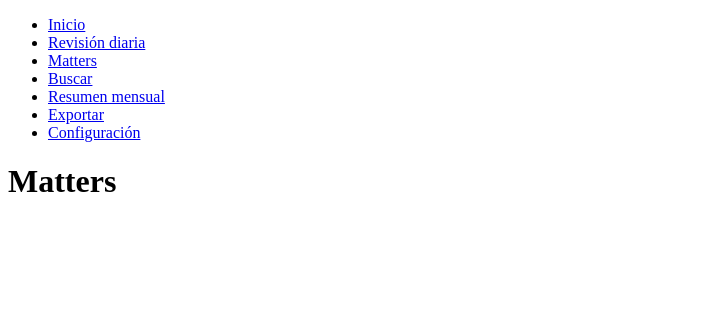
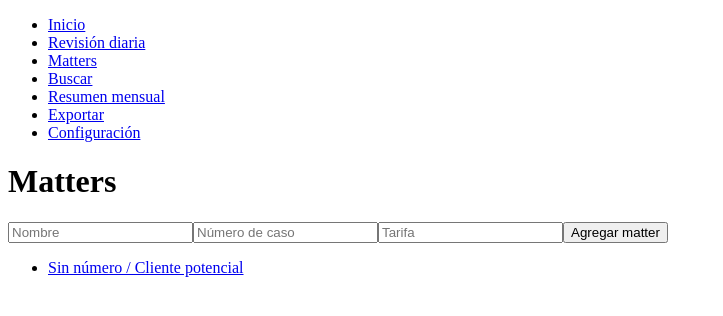
Before and after one commit to OmarBonillav3/dockets-tracker, a React (Vite) app: page /matters in a window 1280 px wide. Shown: the top 316 px of the page, without its empty margins (0-723 px from the left). Built offline with nearby package versions, Linux system fonts and the light colour scheme.

Commit message:
feat: implement Matters catalog screen with add/delete

```diff
--- a/src/screens/Matters.jsx
+++ b/src/screens/Matters.jsx
@@ -1,3 +1,45 @@
+import { useState } from 'react';
+import { Link } from 'react-router-dom';
+import { useData } from '../context/DataContext.jsx';
+
 export function Matters() {
-  return <h1>Matters</h1>;
+  const { matters, addMatter, deleteMatter } = useData();
+  const [name, setName] = useState('');
+  const [caseNumber, setCaseNumber] = useState('');
+  const [rate, setRate] = useState('');
+
+  function handleSubmit(e) {
+    e.preventDefault();
+    if (!name.trim()) return;
+    addMatter({
+      name: name.trim(),
+      caseNumber: caseNumber.trim(),
+      rate: rate ? parseFloat(rate) : null,
+      isPotentialClient: false,
+    });
+    setName('');
+    setCaseNumber('');
+    setRate('');
+  }
+
+  return (
+    <div>
+      <h1>Matters</h1>
+      <form onSubmit={handleSubmit}>
+        <input aria-label="Nombre del matter" value={name} onChange={(e) => setName(e.target.value)} placeholder="Nombre" />
+        <input aria-label="Número de caso" value={caseNumber} onChange={(e) => setCaseNumber(e.target.value)} placeholder="Número de caso" />
+        <input aria-label="Tarifa" value={rate} onChange={(e) => setRate(e.target.value)} placeholder="Tarifa" type="number" />
+        <button type="submit">Agregar matter</button>
+      </form>
+      <ul>
+        {matters.map((m) => (
+          <li key={m.id}>
+            <Link to={`/matters/${m.id}`}>{m.name}</Link>
+            {m.caseNumber && ` (${m.caseNumber})`}
+            {!m.isPotentialClient && <button onClick={() => deleteMatter(m.id)}>Eliminar</button>}
+          </li>
+        ))}
+      </ul>
+    </div>
+  );
 }
```
Also changed, not shown: 1 other file (tests, documents, lock files or other folders).
